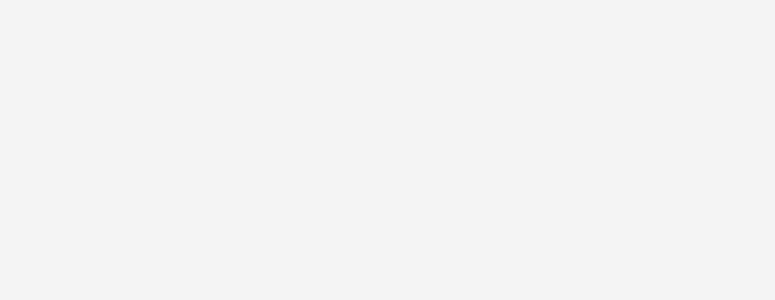
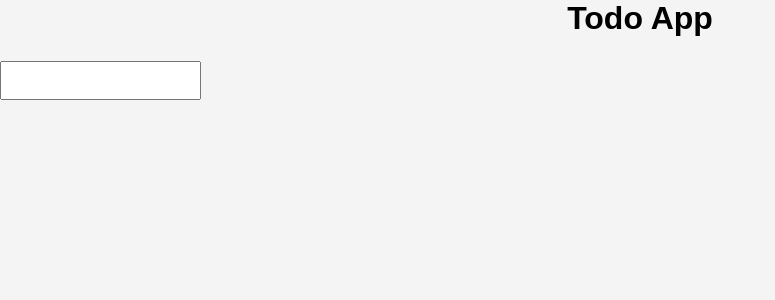
Before and after one commit to paulinahs/todoapp-exam, a React (Vite) app: page / in a window 1280 px wide. Shown: the top 300 px of the page, without its empty margins (0-775 px from the left). Built offline with nearby package versions, Linux system fonts and the light colour scheme.

Commit message:
add useState & input

```diff
--- a/src/App.jsx
+++ b/src/App.jsx
@@ -1,24 +1,21 @@
 import { useState } from "react";
-import "./App.css";
 
 function App() {
-  const [todos, setTodos] = useState([]);
   const [input, setInput] = useState("");
 
-  const addTodo = () => {
-    if (input.trim() === "") return;
+  return (
+    <div>
+      <h1>Todo App</h1>
 
-    const newTodo = {
-      id: Date.now(),
-      text: input,
-      completed: false,
-    };
+      <input
+        type="text"
+        value={input}
+        onChange={(e) => setInput(e.target.value)}
+      />
 
-    setTodos([...todos, newTodo]);
-    setInput("");
-  };
-
-
+      <p>{input}</p>
+    </div>
+  );
 }
 
 export default App;
```
